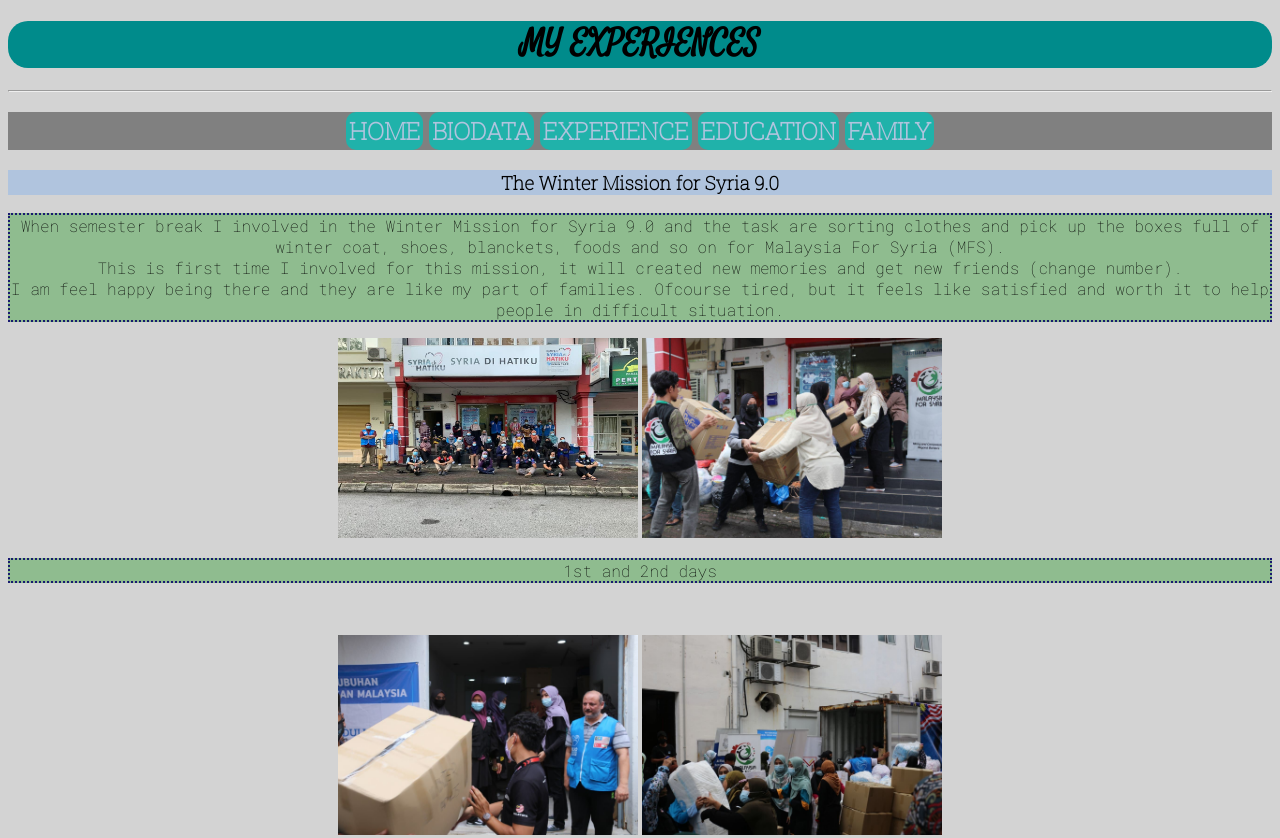
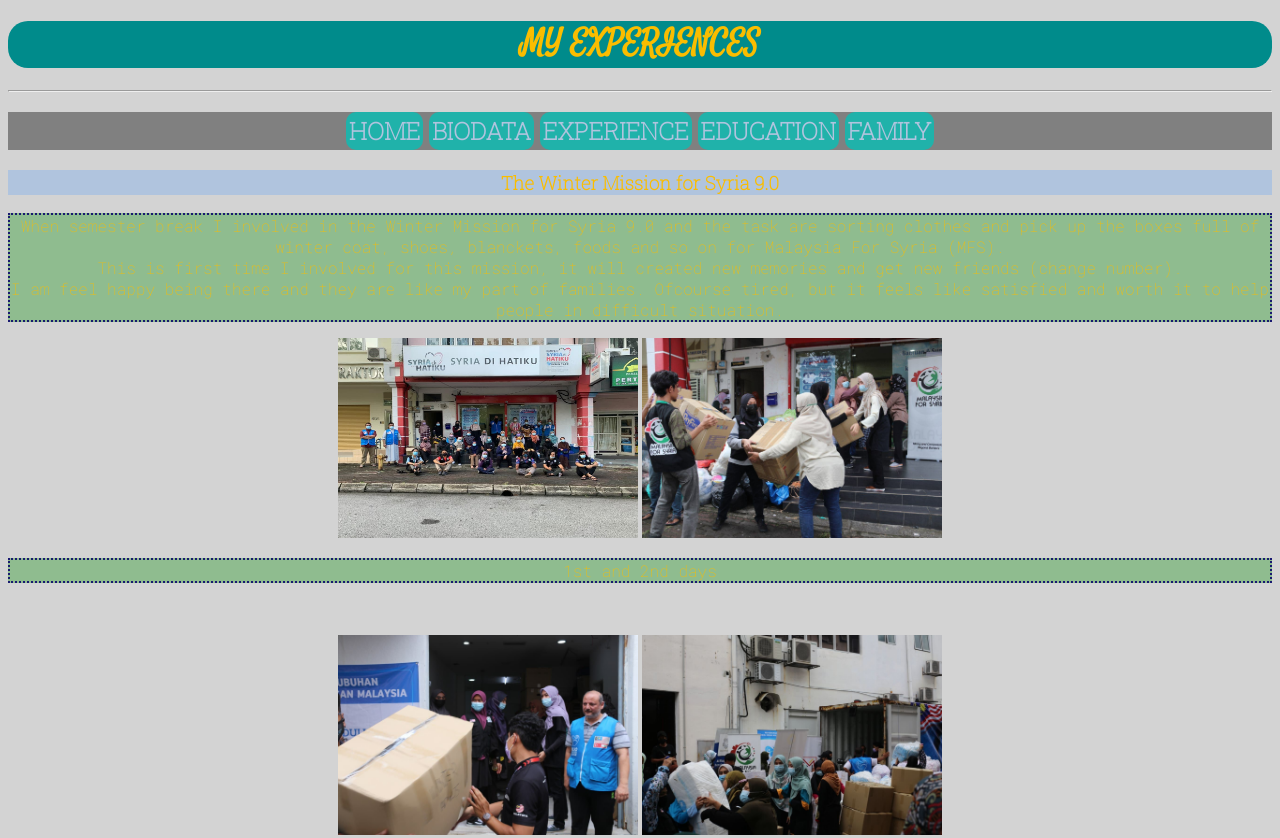
Before and after one commit to syahirahaminuddin/my.personal.website, a plain HTML site: page experience.html in a window 1280 px wide. Shown: the top 838 px of the page. Drawn offline with Linux system fonts and the light colour scheme.

Commit message:
Update experience.html

```diff
--- a/experience.html
+++ b/experience.html
@@ -26,7 +26,7 @@
 </head>
 <body>
 
-	<center><h1>MY EXPERIENCES</h1></center>
+	<center><h1><font color=#FAEBD7;>MY EXPERIENCES</h1></center>
 
 <hr><center><h2>
 <a href="homepage.html" title="click this button to My Homepage">HOME</a>
```
